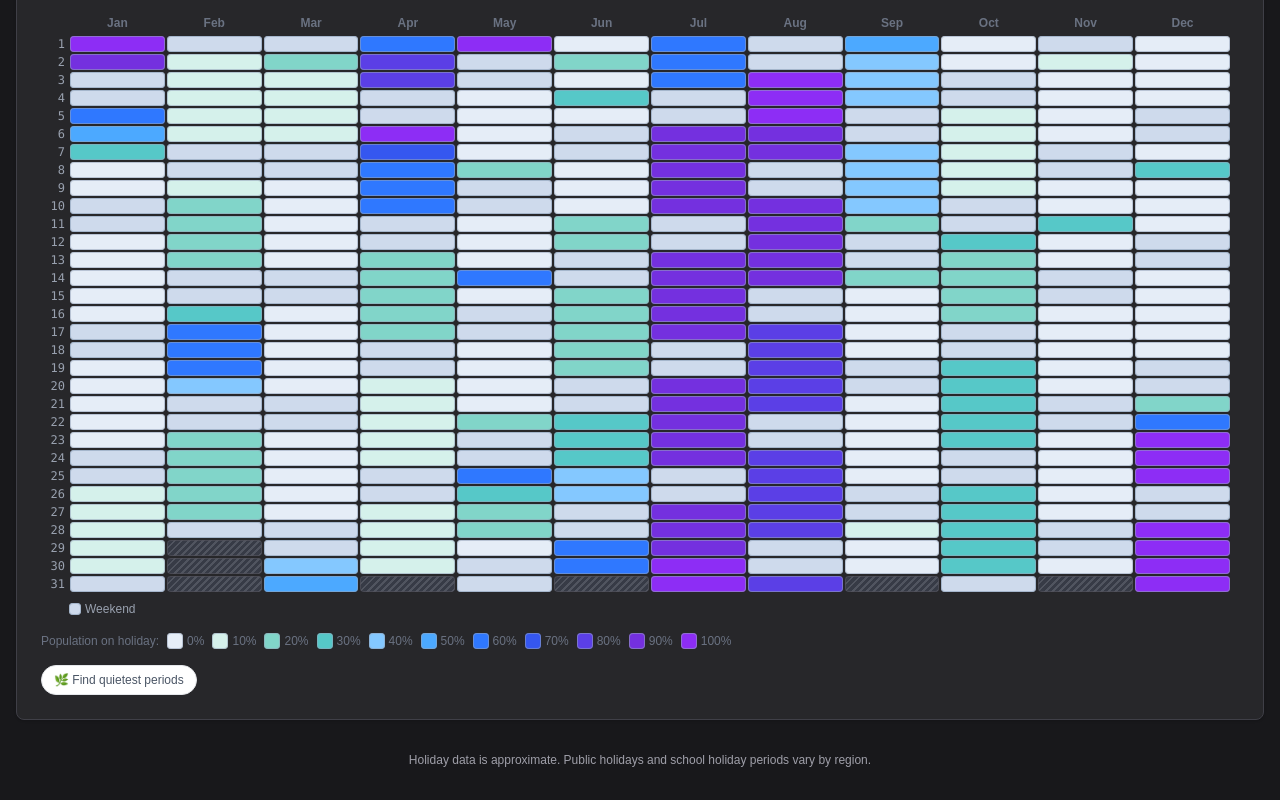
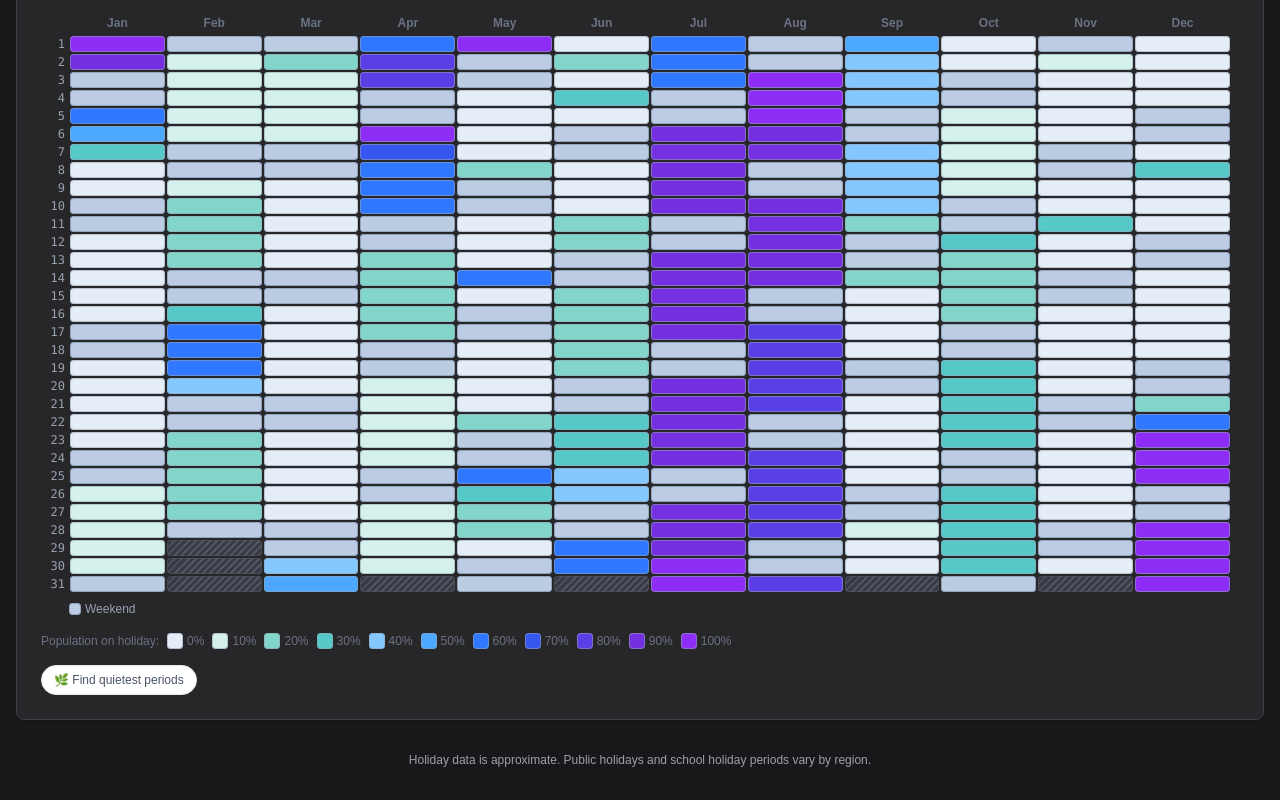
Before and after one commit to cwsyth/holiday-density, a Next.js app: page /holiday-density/ in a window 1280 px wide. Shown: the part 356-1156 px from the top of the page. Built offline with nearby package versions, Linux system fonts and the light colour scheme.

Commit message:
Refine weekend contrast while keeping soft light styling
Agent-Logs-Url: https://github.com/cwsyth/holiday-density/sessions/a109b34d-5566-4c03-99ad-3c733460a31a

Co-authored-by: cwsyth <46164156+cwsyth@users.noreply.github.com>

```diff
--- a/src/components/DensityCalendar.tsx
+++ b/src/components/DensityCalendar.tsx
@@ -32,8 +32,8 @@ const INVALID_DAY_RING_CLASS = 'ring-1 ring-inset ring-zinc-600/70';
 const INVALID_DAY_BG_CLASS =
   'bg-zinc-700/65 bg-[repeating-linear-gradient(135deg,rgba(113,122,138,0.45)_0px,rgba(113,122,138,0.45)_2px,rgba(56,62,75,0.65)_2px,rgba(56,62,75,0.65)_5px)]';
 const DENSITY_RING_CLASS = 'ring-1 ring-inset ring-[#94a3b8]/55';
-const WEEKEND_RING_CLASS = 'ring-1 ring-inset ring-[#8fa3bc]/65';
-const WEEKEND_BG_CLASS = 'bg-[#cedaec]';
+const WEEKEND_RING_CLASS = 'ring-1 ring-inset ring-[#7f94af]/70';
+const WEEKEND_BG_CLASS = 'bg-[#bccce2]';
 
 function getDaysInMonth(year: number, month: number): number {
   return new Date(year, month, 0).getDate();
```
